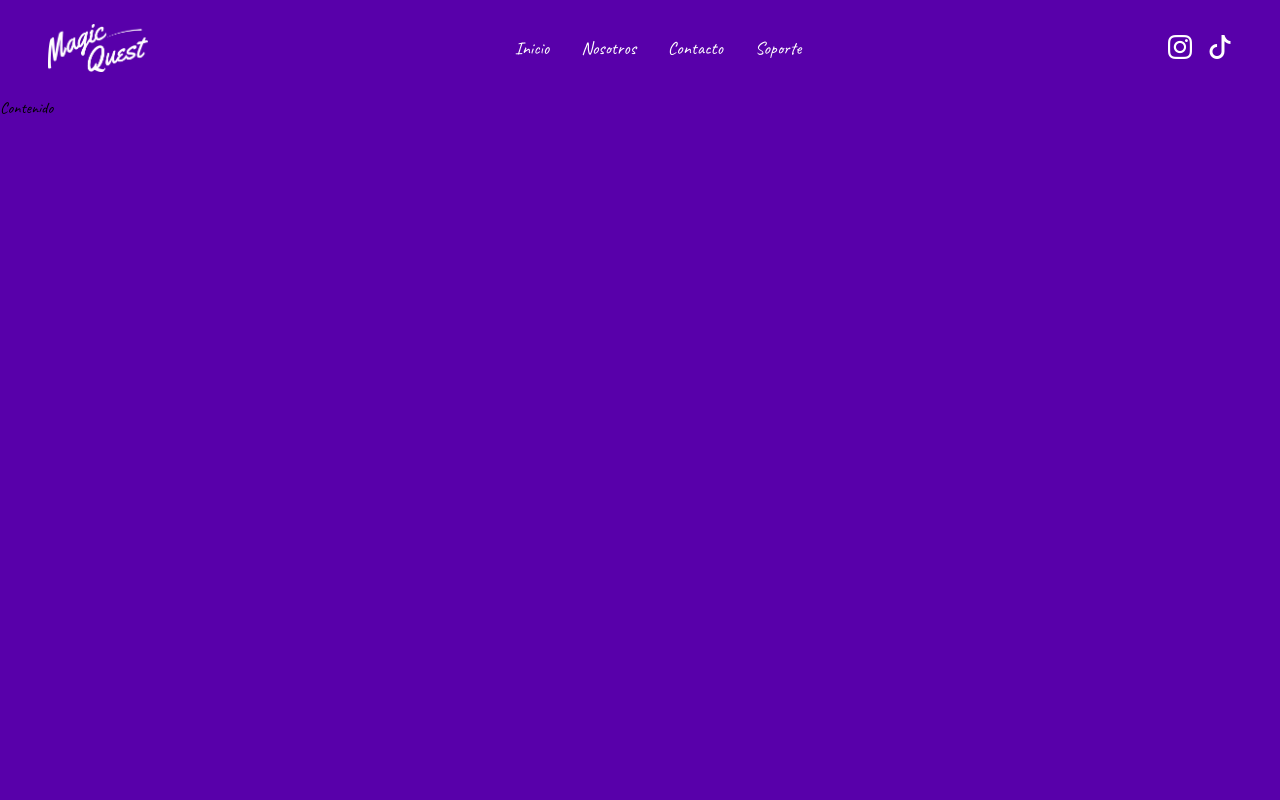
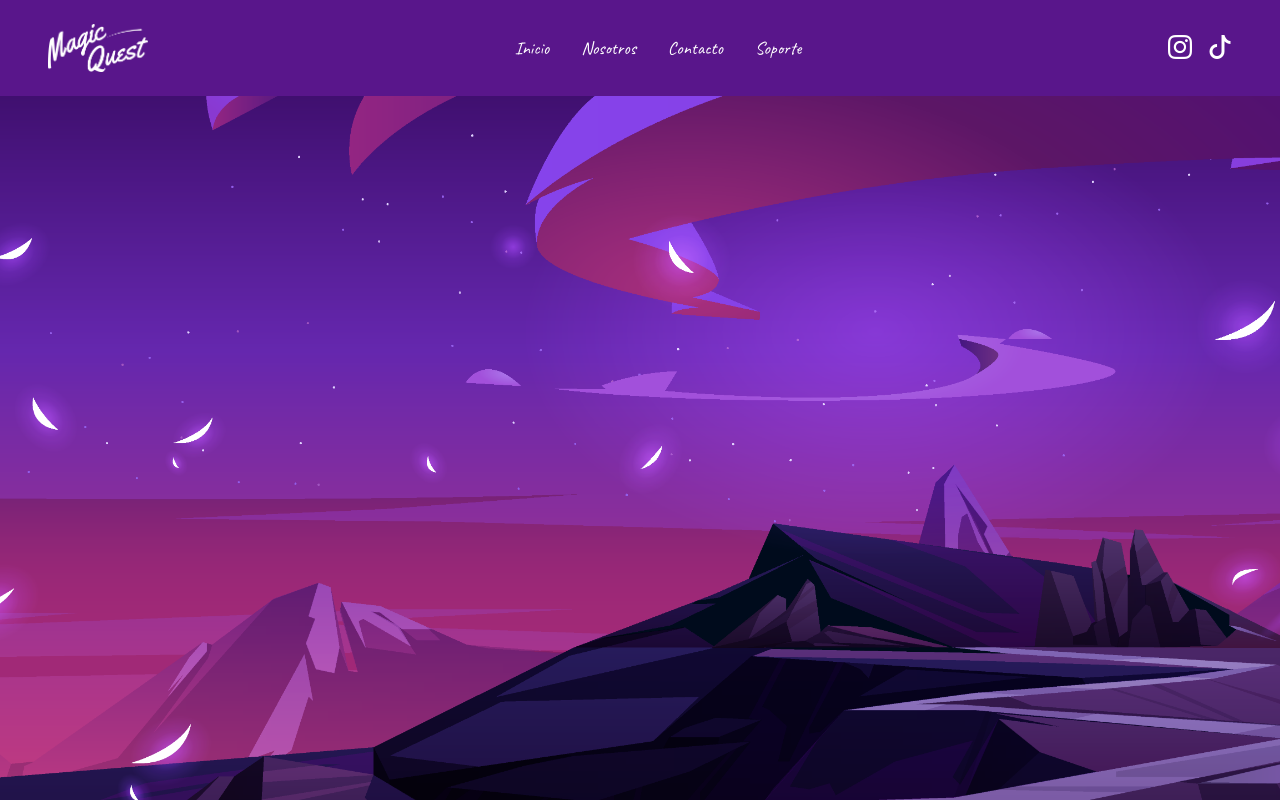
Before and after one commit to LucioD3v/Landing_React, a React (Vite) app: page / in a window 1280 px wide. Built offline with nearby package versions, Linux system fonts and the light colour scheme.

Commit message:
Agregando una imagen como fondo

```diff
--- a/src/App.jsx
+++ b/src/App.jsx
@@ -1,15 +1,24 @@
 import Hero from "./components/Hero/Hero"
 import Navbar from "./components/Navbar/Navbar"
+import Fondo from "./assets/fondo.png"
 
 
 function App() {
 
+  const bgImagen = {
+    backgroundImage: `url(${Fondo})`,
+    backgroundRepeat: 'no-repeat',
+    backgroundPosition: 'bottom',
+    backgroundSize: 'cover',
+    position: 'relative',
+
+  }
 
   return (
-    <>
+    <div style={bgImagen} className="overflow-hidden min-h-screen">
      <Navbar />
      <Hero />
-    </>
+    </div>
   )
 }
 
--- a/src/components/Navbar/Navbar.jsx
+++ b/src/components/Navbar/Navbar.jsx
@@ -48,7 +48,8 @@ const Navbar = () => {
   }
 
   return (
-    <nav>
+    <nav className="fixed top-0 left-0 bg-purple-900 w-full bg-opacity-30
+    backdrop-blur-md z-50">
       <div className='flex justify-between items-center sm:px-12 sm:py-6 px-4 py-3'>
 
         {/* Logo NavBar */}
```
